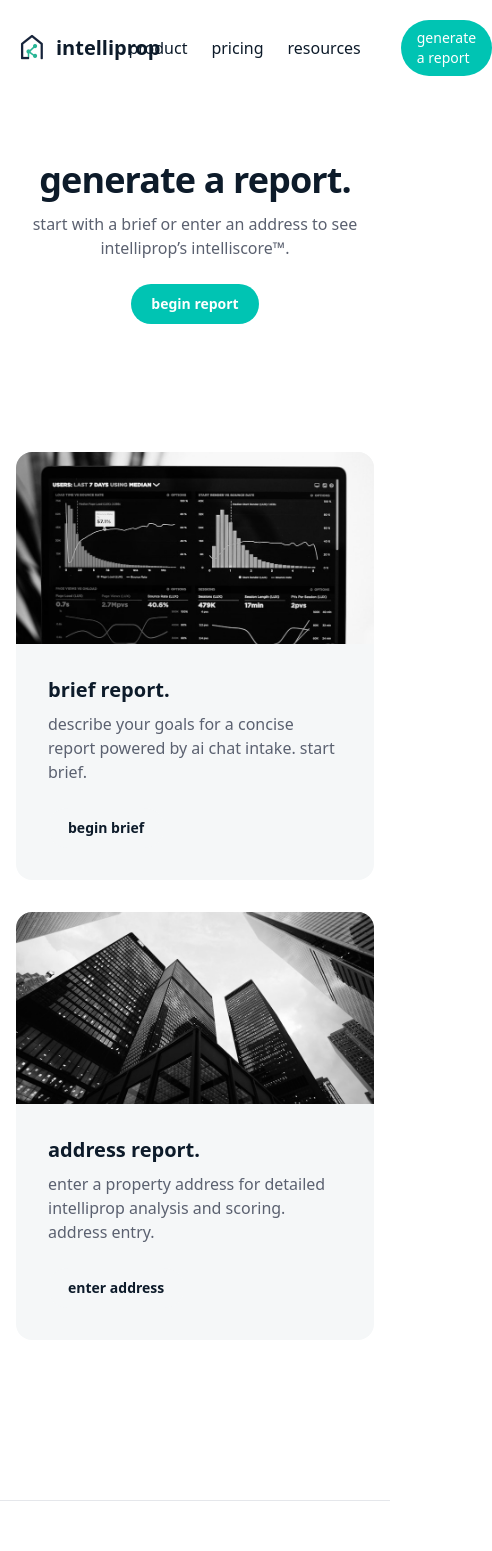
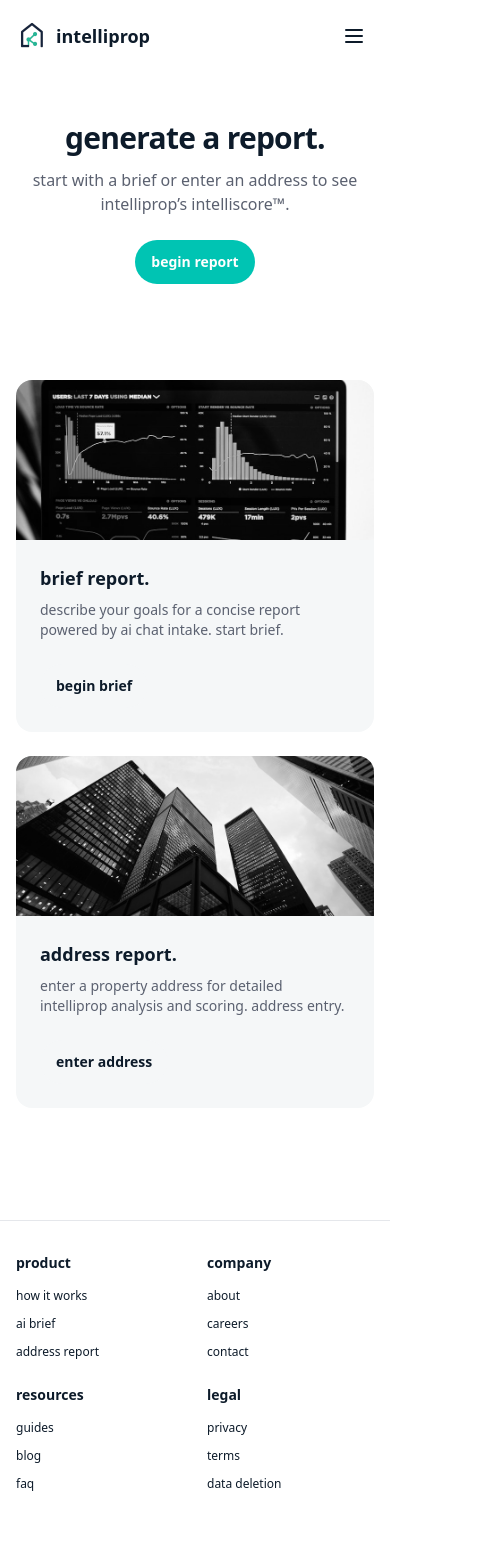
Before and after one commit to intelliprop/landing_2, a Next.js app: page /generate-report in a window 390 px wide. Shown: the top 1551 px of the page, 492 px wide, since content can reach past the window. After the commit the page ends 1525 px from the top, so only its background shows below. Built offline with nearby package versions, Linux system fonts and the light colour scheme.

Commit message:
compatibility changes devices

```diff
--- a/app/(marketing)/data-deletion/page.tsx
+++ b/app/(marketing)/data-deletion/page.tsx
@@ -58,9 +58,9 @@
             <p>requesting data deletion will also cancel your account and any active subscriptions. you will not be able to access your account or reports after deletion is complete.</p>
           </section>
 
-          <section className="rounded-2xl bg-bgAlt p-8 mt-8">
+          <section className="rounded-2xl bg-bgAlt p-6 sm:p-8 mt-6 sm:mt-8">
             <h2 className="h2 mb-4 text-ink">ready to proceed?</h2>
-            <p className="mb-6">send us an email to request data deletion:</p>
+            <p className="mb-6 text-sm sm:text-base">send us an email to request data deletion:</p>
             <div className="flex flex-col sm:flex-row gap-4 justify-center">
               <Button href="mailto:admin@intelliprop.com.au?subject=Data%20Deletion%20Request">send deletion request</Button>
               <Button href="/contact" variant="secondary">contact support</Button>
--- a/app/(marketing)/layout.tsx
+++ b/app/(marketing)/layout.tsx
@@ -16,6 +16,9 @@
 export default function MarketingLayout({ children }: { children: ReactNode }) {
   return (
     <html lang="en">
+      <head>
+        <meta name="viewport" content="width=device-width, initial-scale=1, maximum-scale=5" />
+      </head>
       <body>
         <Header />
         <main>{children}</main>
--- a/app/globals.css
+++ b/app/globals.css
@@ -11,11 +11,11 @@
 }
 
 .container-page {
-  @apply max-w-6xl mx-auto px-4;
+  @apply max-w-6xl mx-auto px-4 sm:px-6 lg:px-8;
 }
 
 .h1 {
-  @apply text-4xl md:text-6xl font-extrabold tracking-tight;
+  @apply text-3xl sm:text-4xl md:text-5xl lg:text-6xl font-extrabold tracking-tight;
 }
-.h2 { @apply text-3xl md:text-4xl font-bold; }
-.lead { @apply text-muted md:text-lg; }
+.h2 { @apply text-2xl sm:text-3xl md:text-4xl font-bold; }
+.lead { @apply text-muted text-base sm:text-lg; }
--- a/components/Button.tsx
+++ b/components/Button.tsx
@@ -8,10 +8,10 @@
 };
 
 export default function Button({ href, children, className = '', variant = 'primary', ...rest }: Props) {
-  const base = 'inline-flex items-center justify-center rounded-full px-5 py-2.5 text-sm font-semibold transition';
+  const base = 'inline-flex items-center justify-center rounded-full px-4 sm:px-5 py-2 sm:py-2.5 text-sm font-semibold transition min-h-[44px] sm:min-h-[auto]';
   const styles = variant === 'primary'
-    ? 'bg-primary text-white hover:opacity-90'
-    : 'bg-bgAlt text-ink hover:bg-border';
+    ? 'bg-primary text-white hover:opacity-90 active:opacity-75'
+    : 'bg-bgAlt text-ink hover:bg-border active:opacity-80';
 
   if (href) {
     return (
--- a/components/Footer.tsx
+++ b/components/Footer.tsx
@@ -37,15 +37,15 @@
 
 export default function Footer() {
   return (
-    <footer className="border-t border-border mt-24 py-12 text-sm">
-      <div className="container-page grid grid-cols-2 md:grid-cols-4 gap-8">
+    <footer className="border-t border-border mt-16 sm:mt-20 md:mt-24 py-8 sm:py-10 md:py-12 text-sm">
+      <div className="container-page grid grid-cols-2 sm:grid-cols-2 md:grid-cols-4 gap-6 sm:gap-8">
         {columns.map(col => (
           <div key={col.title}>
-            <div className="font-semibold mb-3">{col.title}</div>
+            <div className="font-semibold mb-3 text-sm sm:text-base">{col.title}</div>
             <ul className="space-y-2 text-ink">
               {col.links.map(link => (
                 <li key={link.label}>
-                  <Link href={link.href} className="hover:text-primary">{link.label}</Link>
+                  <Link href={link.href} className="hover:text-primary transition-colors text-xs sm:text-sm">{link.label}</Link>
                 </li>
               ))}
             </ul>
--- a/components/Header.tsx
+++ b/components/Header.tsx
@@ -1,19 +1,55 @@
+'use client';
+
 import Link from 'next/link';
 import Image from 'next/image';
+import { useState } from 'react';
 
 export default function Header() {
+  const [mobileMenuOpen, setMobileMenuOpen] = useState(false);
+
   return (
-    <header className="container-page py-5 flex items-center justify-between">
-      <Link href="/" className="flex items-center gap-2">
-        <Image src="/applogo.png" alt="intelliprop" width={32} height={32} className="object-contain" />
-        <span className="font-semibold text-xl">intelliprop</span>
-      </Link>
-      <nav className="flex items-center gap-6 text-ink">
-        <Link href="/" className="hover:text-primary">product</Link>
-        <Link href="/pricing" className="hover:text-primary">pricing</Link>
-        <Link href="/resources" className="hover:text-primary">resources</Link>
-        <Link href="/generate-report" className="ml-4 rounded-full bg-primary text-white text-sm px-4 py-2 hover:opacity-90">generate a report</Link>
-      </nav>
+    <header className="container-page py-4 sm:py-5">
+      <div className="flex items-center justify-between">
+        <Link href="/" className="flex items-center gap-2">
+          <Image src="/applogo.png" alt="intelliprop" width={32} height={32} className="object-contain" />
+          <span className="font-semibold text-lg sm:text-xl">intelliprop</span>
+        </Link>
+
+        {/* Desktop Navigation */}
+        <nav className="hidden lg:flex items-center gap-6 text-ink">
+          <Link href="/" className="hover:text-primary transition-colors">product</Link>
+          <Link href="/pricing" className="hover:text-primary transition-colors">pricing</Link>
+          <Link href="/resources" className="hover:text-primary transition-colors">resources</Link>
+          <Link href="/generate-report" className="ml-4 rounded-full bg-primary text-white text-sm px-4 py-2 hover:opacity-90 transition-opacity">generate a report</Link>
+        </nav>
+
+        {/* Mobile Menu Button */}
+        <button
+          onClick={() => setMobileMenuOpen(!mobileMenuOpen)}
+          className="lg:hidden p-2 text-ink hover:text-primary transition-colors"
+          aria-label="Toggle menu"
+        >
+          <svg className="w-6 h-6" fill="none" stroke="currentColor" viewBox="0 0 24 24">
+            {mobileMenuOpen ? (
+              <path strokeLinecap="round" strokeLinejoin="round" strokeWidth={2} d="M6 18L18 6M6 6l12 12" />
+            ) : (
+              <path strokeLinecap="round" strokeLinejoin="round" strokeWidth={2} d="M4 6h16M4 12h16M4 18h16" />
+            )}
+          </svg>
+        </button>
+      </div>
+
+      {/* Mobile Navigation */}
+      {mobileMenuOpen && (
+        <nav className="lg:hidden mt-4 pb-4 border-t border-border pt-4">
+          <div className="flex flex-col gap-4">
+            <Link href="/" className="text-ink hover:text-primary transition-colors py-2" onClick={() => setMobileMenuOpen(false)}>product</Link>
+            <Link href="/pricing" className="text-ink hover:text-primary transition-colors py-2" onClick={() => setMobileMenuOpen(false)}>pricing</Link>
+            <Link href="/resources" className="text-ink hover:text-primary transition-colors py-2" onClick={() => setMobileMenuOpen(false)}>resources</Link>
+            <Link href="/generate-report" className="rounded-full bg-primary text-white text-sm px-4 py-2.5 hover:opacity-90 transition-opacity text-center mt-2" onClick={() => setMobileMenuOpen(false)}>generate a report</Link>
+          </div>
+        </nav>
+      )}
     </header>
   );
 }
--- a/components/ReportSelector.tsx
+++ b/components/ReportSelector.tsx
@@ -3,24 +3,24 @@
 
 export default function ReportSelector() {
   return (
-    <div className="grid md:grid-cols-2 gap-8">
+    <div className="grid grid-cols-1 md:grid-cols-2 gap-6 sm:gap-8">
       <div className="rounded-2xl bg-bgAlt overflow-hidden">
-        <div className="relative h-48 w-full">
+        <div className="relative h-40 sm:h-48 w-full">
           <Image src="/property-brief.jpg" alt="Brief report" fill className="object-cover filter saturate-0 contrast-110" />
         </div>
-        <div className="p-8">
-          <div className="text-xl font-semibold mb-2">brief report.</div>
-          <p className="text-muted mb-6">describe your goals for a concise report powered by ai chat intake. start brief.</p>
+        <div className="p-6 sm:p-8">
+          <div className="text-lg sm:text-xl font-semibold mb-2">brief report.</div>
+          <p className="text-muted mb-6 text-sm sm:text-base">describe your goals for a concise report powered by ai chat intake. start brief.</p>
           <Button href="#" variant="secondary">begin brief</Button>
         </div>
       </div>
       <div className="rounded-2xl bg-bgAlt overflow-hidden">
-        <div className="relative h-48 w-full">
+        <div className="relative h-40 sm:h-48 w-full">
           <Image src="/property-address.jpg" alt="Address report" fill className="object-cover filter saturate-0 contrast-110" />
         </div>
-        <div className="p-8">
-          <div className="text-xl font-semibold mb-2">address report.</div>
-          <p className="text-muted mb-6">enter a property address for detailed intelliprop analysis and scoring. address entry.</p>
+        <div className="p-6 sm:p-8">
+          <div className="text-lg sm:text-xl font-semibold mb-2">address report.</div>
+          <p className="text-muted mb-6 text-sm sm:text-base">enter a property address for detailed intelliprop analysis and scoring. address entry.</p>
           <Button href="#" variant="secondary">enter address</Button>
         </div>
       </div>
--- a/components/Section.tsx
+++ b/components/Section.tsx
@@ -10,11 +10,11 @@
 
 export default function Section({ title, lead, children, className = '', id }: Props) {
   return (
-    <section id={id} className={`container-page py-16 md:py-24 ${className}`}>
+    <section id={id} className={`container-page py-12 sm:py-16 md:py-20 lg:py-24 ${className}`}>
       {(title || lead) && (
-        <div className="mb-10 max-w-3xl">
-          {title && <h2 className="h2 mb-3">{title}</h2>}
-          {lead && <p className="lead">{lead}</p>}
+        <div className="mb-8 sm:mb-10 max-w-3xl">
+          {title && <h2 className="h2 mb-3 sm:mb-4">{title}</h2>}
+          {lead && <p className="lead text-base sm:text-lg">{lead}</p>}
         </div>
       )}
       {children}
```
Also changed, not shown: app/(marketing)/contact/page.tsx (+5 -5 lines), app/(marketing)/page.tsx (+5 -4 lines), components/FeatureCards.tsx (+5 -5 lines), components/PricingTable.tsx (+7 -7 lines).
